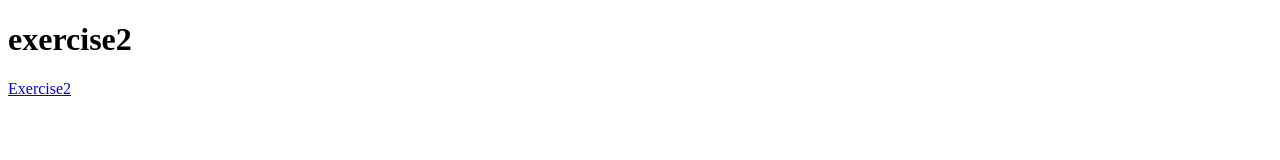
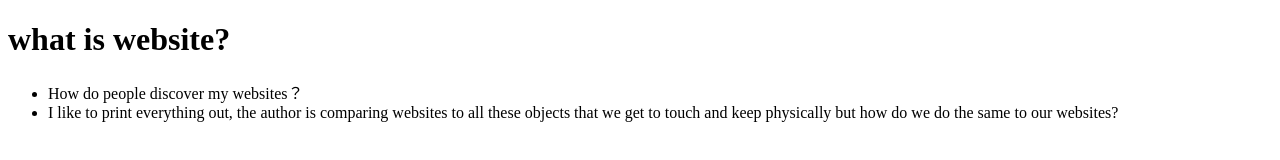
Before and after one commit to siyuhang23/coreinteraction2019, a plain HTML site: page reading1/index.html in a window 1280 px wide. Drawn offline with Linux system fonts and the light colour scheme.

Commit message:
Add files via upload

```diff
--- a/reading1/index.html
+++ b/reading1/index.html
@@ -1,12 +1,16 @@
 <!DOCTYPE html>
 <html>
     <head>
-      <title> sabrinahang</title>
+      <title> reading1</title>
     </head>
 
     <body>
-      <h1>exercise2</h1>
-      <a href="exercise2/index.html">Exercise2</a>
+      <h1>what is website?</h1>
+
+    <ul>
+      <li>How do people discover my websites？</li>
+      <li>I like to print everything out, the author is comparing websites to all these objects that we get to touch and keep physically but how do we do the same to our websites?</li>
+</ul>
     </body>
 
 
```
